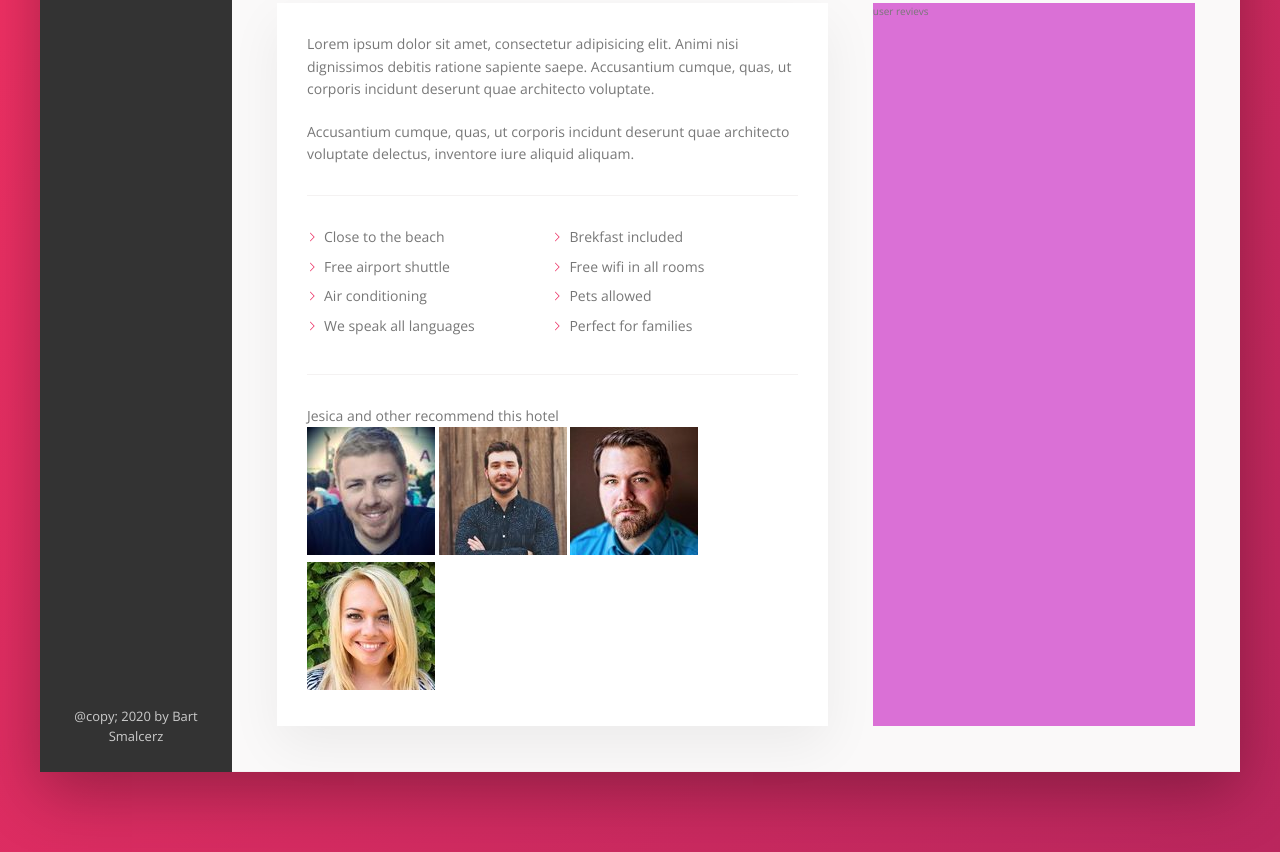
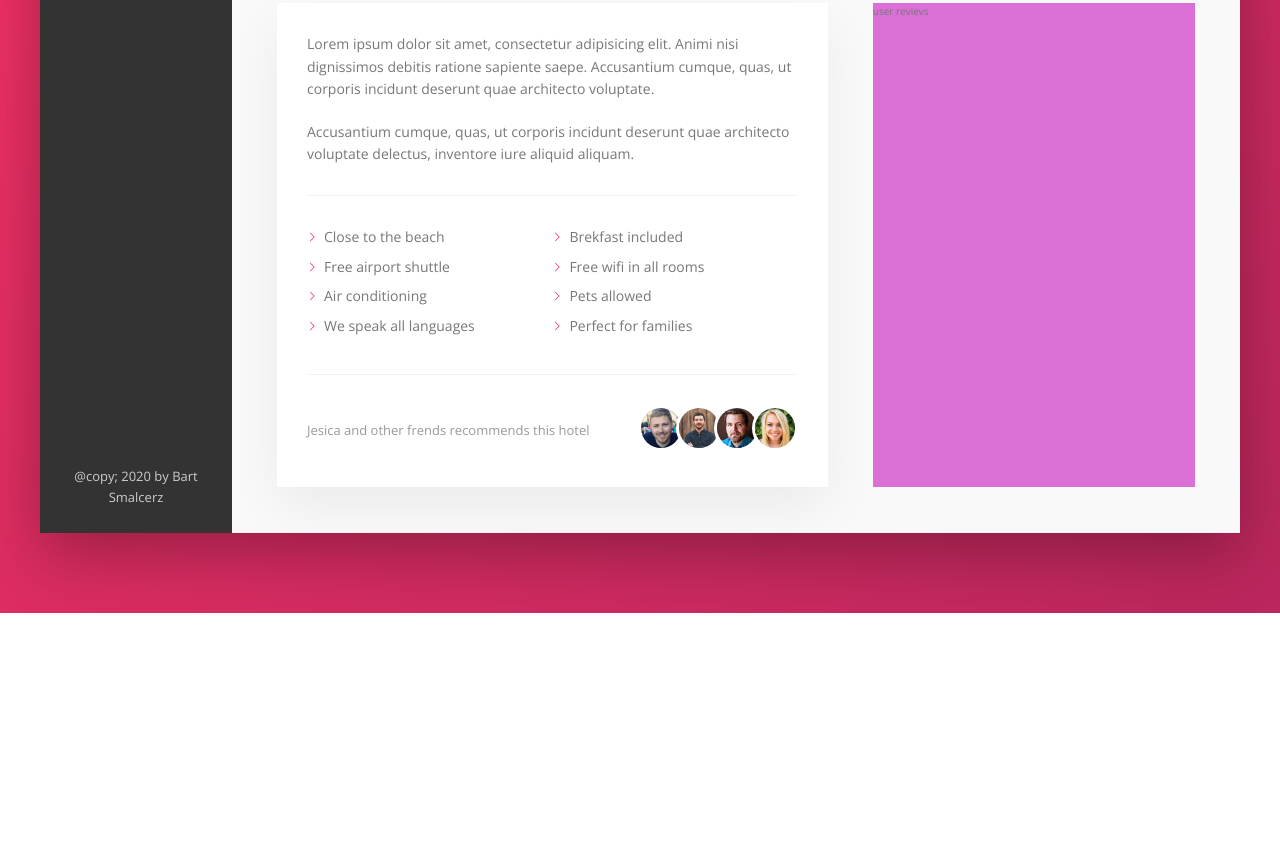
Before and after one commit to Naval63/Trello, a website: page src/index.html in a window 1280 px wide. Shown: the part 653-1505 px from the top of the page. After the commit the page ends 1266 px from the top, so only its background shows below. Drawn offline with nearby package versions, Linux system fonts and the light colour scheme; files that its build step writes are made by us from their sources.

Commit message:
add recommend section and styled to this section

```diff
--- a/src/index.html
+++ b/src/index.html
@@ -152,7 +152,7 @@
                             </ul>
                             <div class="recommend">
                                 <p class="recommend__count">
-                                    Jesica and other recommend this hotel
+                                    Jesica and other frends recommends this hotel
                                 </p>
                                 <div class="recommend__friends">
                                     <img src="img/user-3.jpg" alt="Friend 1" class="recommend__photo">
--- a/src/scss/_hotel-view.scss
+++ b/src/scss/_hotel-view.scss
@@ -155,5 +155,29 @@
         webkit-mask-image: url(../img/chevron-thin-right.svg);
         webkit-mask-size: cover;
     }
+}
 
+// recomened
+.recommend {
+    font-size: 1.3rem;
+    color: var(--color-grey-dark-3);
+
+    display: flex;
+    align-items: center;
+
+    &__count {
+        margin-right: auto;
+    }
+
+    &__photo {
+        height: 4rem;
+        width: 4rem;
+        border-radius: 50%;
+        box-sizing: content-box;
+        border: 3px solid var(--color-light);
+
+        &:not(:last-child) {
+            margin-right: -1.15rem;
+        }
+    }
 }
```
